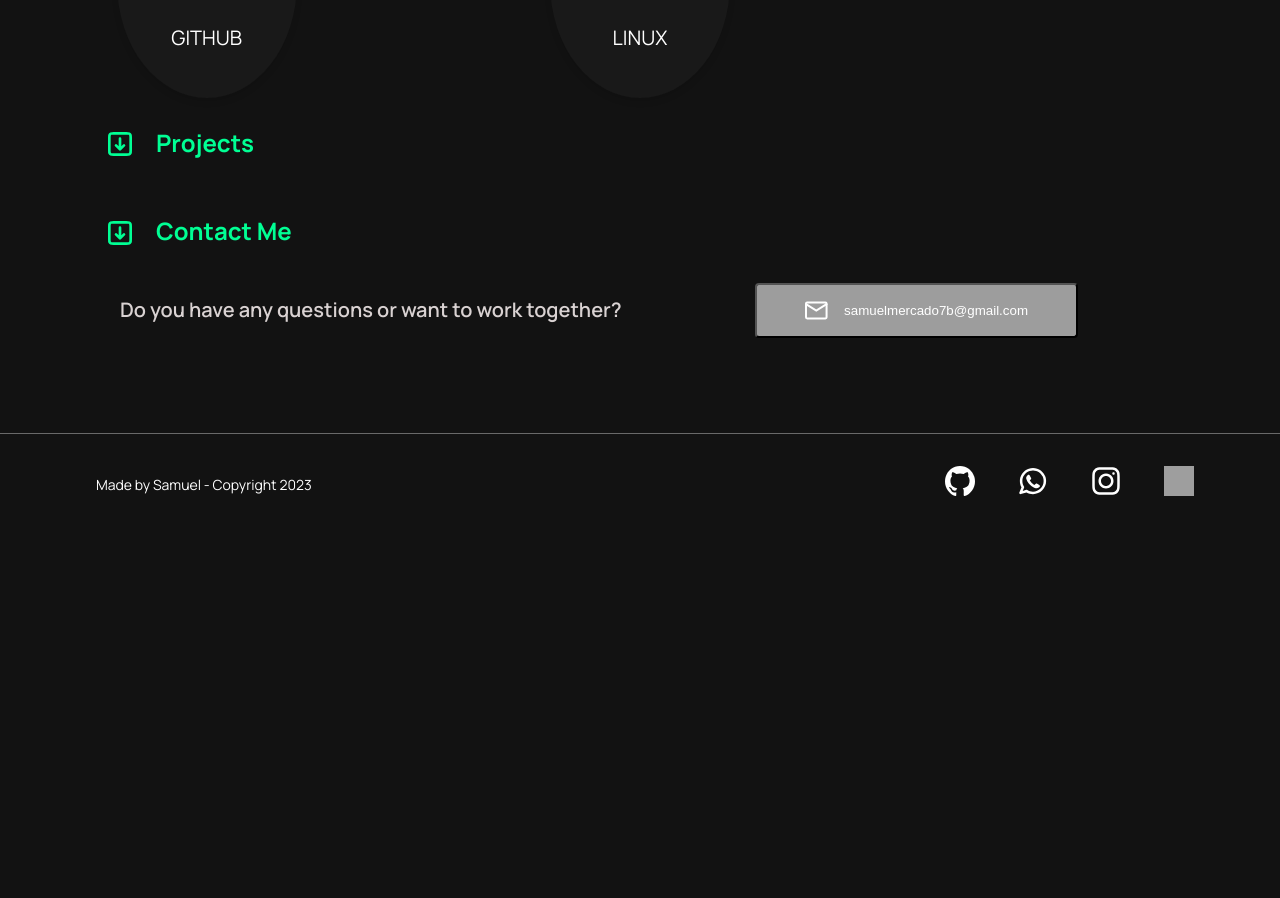
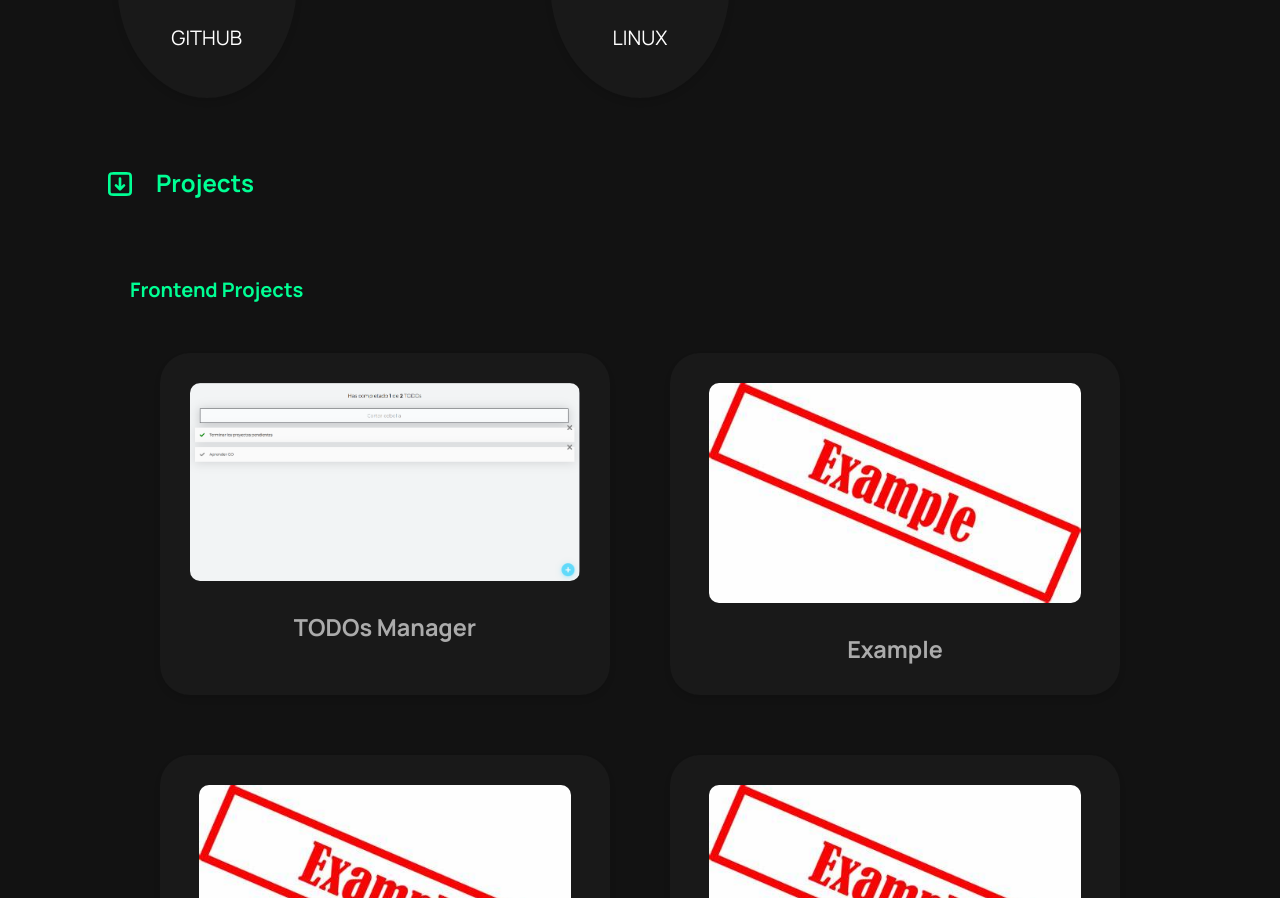
Before and after one commit to ST3chnical/portfolio-ST3chnical, a React (Create React App) app: page / in a window 1280 px wide. Shown: the part 1811-2709 px from the top of the page. Before the commit the page ends 2345 px from the top, so only its background shows below. Built offline with nearby package versions, Linux system fonts and the light colour scheme; grey boxes are pictures that could not be loaded.

Commit message:
Added Projects

```diff
--- a/src/components/projects.js
+++ b/src/components/projects.js
@@ -1,14 +1,110 @@
 import React from 'react';
+import '../styles/projects.css'
 
 const Projects = () => {
+    const projectsData = [
+        {
+            id: 1,
+            title: 'TODOs Manager',
+            thumbnailURL: '/images/todos_preview.png',
+            projectURL: 'https://todos-manager-react.vercel.app/',
+            type: 'Frontend',
+        },
+        {
+            id: 2,
+            title: 'Example',
+            thumbnailURL: '/images/example.jpeg',
+            projectURL: 'https://todos-manager-react.vercel.app/',
+            type: 'Backend', // Agrega el tipo de proyecto
+        },
+        {
+            id: 3,
+            title: 'Example',
+            thumbnailURL: '/images/example.jpeg',
+            projectURL: 'https://todos-manager-react.vercel.app/',
+            type: 'Frontend',
+        },
+        {
+            id: 4,
+            title: 'Example',
+            thumbnailURL: '/images/example.jpeg',
+            projectURL: 'https://todos-manager-react.vercel.app/',
+            type: 'Backend', // Agrega el tipo de proyecto
+        },
+        {
+            id: 5,
+            title: 'Example',
+            thumbnailURL: '/images/example.jpeg',
+            projectURL: 'https://todos-manager-react.vercel.app/',
+            type: 'Frontend',
+        },
+        {
+            id: 6,
+            title: 'Example',
+            thumbnailURL: '/images/example.jpeg',
+            projectURL: 'https://todos-manager-react.vercel.app/',
+            type: 'Backend', // Agrega el tipo de proyecto
+        },
+        {
+            id: 7,
+            title: 'Example',
+            thumbnailURL: '/images/example.jpeg',
+            projectURL: 'https://todos-manager-react.vercel.app/',
+            type: 'Frontend',
+        },
+        {
+            id: 8,
+            title: 'Example',
+            thumbnailURL: '/images/example.jpeg',
+            projectURL: 'https://todos-manager-react.vercel.app/',
+            type: 'Backend', // Agrega el tipo de proyecto
+        },
+
+    ];
+
+    const frontendProjects = projectsData.filter((project) => project.type === 'Frontend');
+    const backendProjects = projectsData.filter((project) => project.type === 'Backend');
+
     return (
         <section className="projects-section">
             <div className="category-title">
                 <span></span>
                 <h2 id="projects">Projects</h2>
             </div>
+            <div className="projects-container">
+                <div className="sub-category">
+                    <h3 className='sub-title'>Frontend Projects</h3>
+                    <div className="project-list">
+                        {frontendProjects.map((project) => (
+                            <div className="project" key={project.id}>
+                                <a href={project.projectURL} target='_blank' rel="noopener noreferrer">
+                                    <div className="project-content">
+                                        <img src={project.thumbnailURL} alt={project.title} />
+                                        <h3>{project.title}</h3>
+                                    </div>
+                                </a>
+                            </div>
+                        ))}
+                    </div>
+                </div>
+                <div className="sub-category">
+                    <h3 className='sub-title'>Backend Projects</h3>
+                    <div className="project-list">
+                        {backendProjects.map((project) => (
+                            <div className="project" key={project.id}>
+                                <a href={project.projectURL} target='_blank' rel="noopener noreferrer">
+                                    <div className="project-content">
+                                        <img src={project.thumbnailURL} alt={project.title} />
+                                        <h3>{project.title}</h3>
+                                    </div>
+                                </a>
+                            </div>
+                        ))}
+                    </div>
+                </div>
+            </div>
         </section>
     );
 }
 
-export {Projects};
+export { Projects };
--- /dev/null
+++ b/src/styles/projects.css
@@ -0,0 +1,78 @@
+.projects-section {
+    padding: 40px 0;
+}
+
+.project-list {
+    margin: 25px 160px 25px 160px;
+    display: grid;
+    grid-template-columns: repeat(auto-fit, minmax(390px, 1fr));
+    gap: 60px;
+}
+
+.project {
+    background-color: rgba(157, 157, 157, 0.05);
+    box-shadow: 0 4px 6px rgba(0, 0, 0, 0.1);
+    border-radius: 30px;
+    padding: 30px;
+}
+
+.project a {
+    text-decoration: none;
+    color: #333;
+}
+
+.project-content {
+    display: flex;
+    flex-direction: column;
+    align-items: center;
+    text-align: center;
+}
+
+.project img {
+    border-radius: 10px;
+    max-width: 100%;
+    height: auto;
+    max-height: 220px;
+    margin-bottom: 30px;
+    transition: filter 0.5s ease;
+}
+
+.project-content:hover img {
+    filter: brightness(0.6);
+}
+
+.project h3 {
+    margin: 0;
+    color: #ababab;
+    transition: color 0.5s;
+}
+
+.project-content:hover h3 {
+    color: #00FF94;
+}
+
+.sub-category .sub-title {
+    font-size: 20px;
+    color: #00FF94;
+    margin-top: 50px;
+    margin-bottom: 50px;
+    margin-left: 130px;
+}
+
+@media screen and (max-width: 768px) {
+    .project-list {
+        margin: 25px 60px 25px 60px;
+        grid-template-columns: repeat(2, 1fr);
+    }
+    .project h3 {
+        font-size: 18px;
+    }
+
+}
+
+@media screen and (max-width: 480px) {
+    .project-list {
+        margin: 25px 60px 25px 60px;
+        grid-template-columns: repeat(1, 1fr);
+    }
+}
```
Also changed, not shown: public/images/example.jpeg (added), public/images/todos_preview.png (added).
